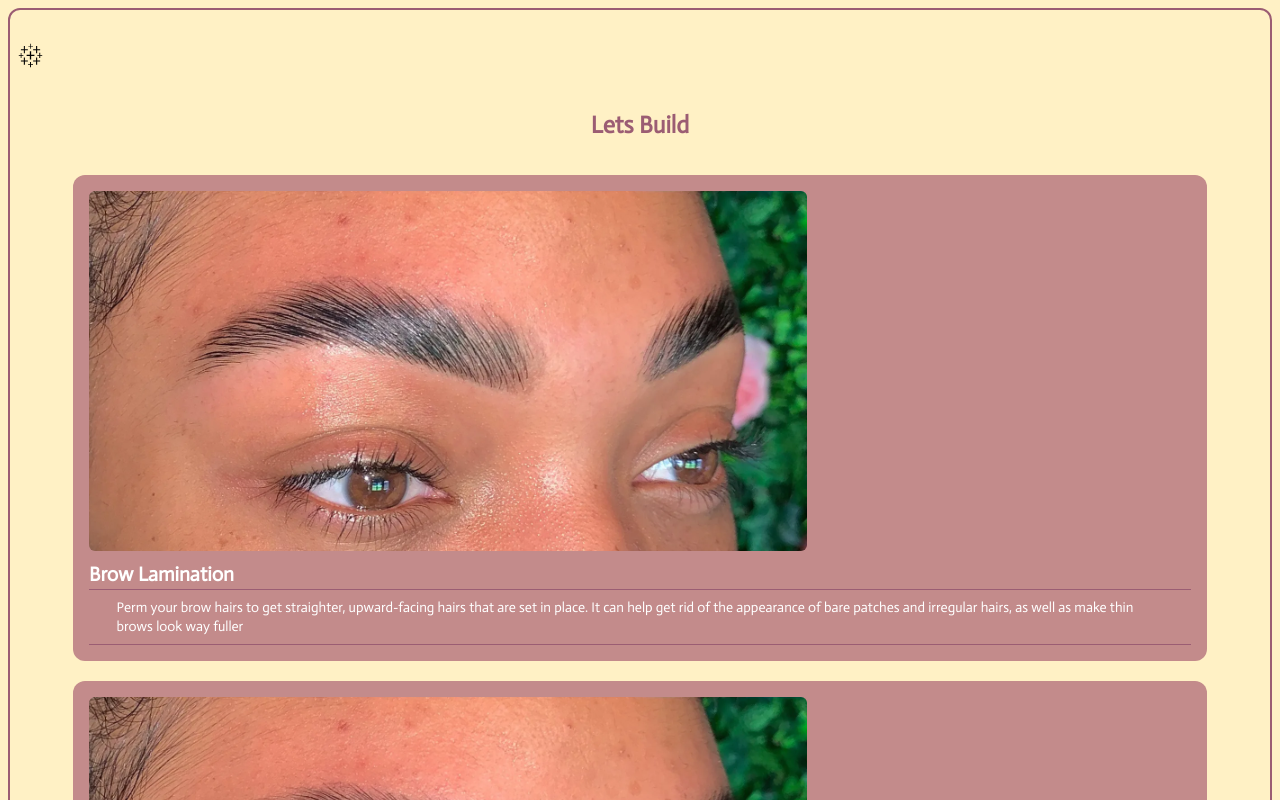
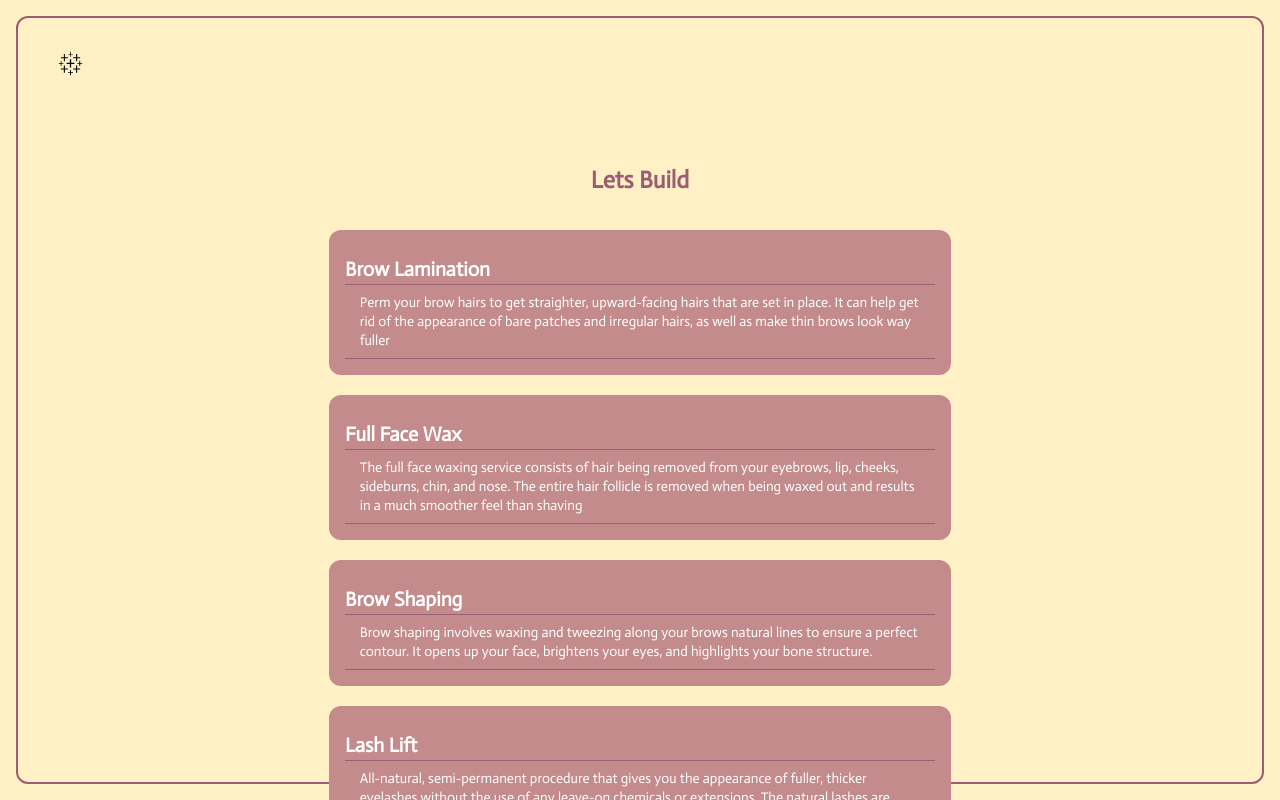
Before and after one commit to clucero36/appointments, a Next.js app in the folder nextjs-appointments/: page /service-details in a window 1280 px wide. Shown: the top 800 px of the page. Built offline with nearby package versions, Linux system fonts and the light colour scheme.

Commit message:
Layout Fix2

```diff
--- a/nextjs-appointments/components/Header.js
+++ b/nextjs-appointments/components/Header.js
@@ -9,7 +9,7 @@ import Link from 'next/link';
 const Header = () => {
 
   return (
-    <Box display='flex' justifyContent='space-between' m='2rem auto' p='0 .5rem' gap={2} >
+    <Box display='flex' justifyContent='space-between' m='2rem' p='0 .5rem' gap={2} h='10vh'>
       <Link href='/'>
         <Icon boxSize='25' as={IoLogoTableau} mt='1px'/>
       </Link>
--- a/nextjs-appointments/components/Layout.js
+++ b/nextjs-appointments/components/Layout.js
@@ -1,12 +1,14 @@
 import React from 'react';
 import Header from './Header';
+import Footer from './Footer';
 import {
   Box,
+  calc,
 } from '@chakra-ui/react';
 
 export default function Layout({children}) {
   return (
-    <Box m='.5rem' border='2px' h='100%' borderColor='#9B5D73' borderRadius='xl'>
+    <Box border='2px' borderColor='#9B5D73' borderRadius='xl' m='1rem' h='calc(100vh - 2rem)'>
       <Header />
       <main>{children}</main>
     </Box>
--- a/nextjs-appointments/components/ServiceCard.js
+++ b/nextjs-appointments/components/ServiceCard.js
@@ -10,9 +10,9 @@ const ServiceCard = ({props}) => {
 
 
   return (
-    <Box w='90%' m='0 auto'>
+    <Box w='50%' m='0 auto'>
       <Box borderRadius='xl' p='1rem' backgroundColor='#C38B8B' color='white'>
-        <Image zIndex={99} borderRadius='md' src={props.imageSrc}/>
+        {/* <Image zIndex={99} borderRadius='md' src={props.imageSrc}/> */}
         <Text fontWeight='bold' fontSize='xl' borderBottom='1px' m='.5rem 0' borderColor='#9B5D73'>{props.service}</Text>
         <Box borderBottom='1px' borderColor='#9B5D73'>
           <Text w='95%' fontSize='sm' lineHeight='19px' m='0 auto' mb='.5rem' >
--- a/nextjs-appointments/pages/availabilities.js
+++ b/nextjs-appointments/pages/availabilities.js
@@ -82,7 +82,7 @@ export default function Availabilities({ serviceData }) {
   })
 
   return (
-    <Box align='center' p='1rem' h='86vh'>
+    <Box align='center' p='1rem' >
       <Text fontSize='2xl' mb='1rem'>Availabilites</Text>
       <DatePicker
         inline
--- a/nextjs-appointments/pages/bookable-services.js
+++ b/nextjs-appointments/pages/bookable-services.js
@@ -55,7 +55,7 @@ export default function BookableServices({ serviceData }) {
     )
   })
   return (
-    <Box align='center' h='86vh'>
+    <Box align='center'>
       <Text fontSize='2xl'>Select a Service</Text>
       {renderedServices}
     </Box>
--- a/nextjs-appointments/pages/contact.js
+++ b/nextjs-appointments/pages/contact.js
@@ -83,7 +83,7 @@ export default function Contact({ serviceDetails, timeString, service }) {
     customerNote === '' && bookingDur === '' &&
     teamMember === '') {
     return (
-      <Box w='75%' m='0 auto' h='86vh'>
+      <Box w='75%' m='0 auto' >
         <Text textAlign='center'>Fill Out Your Contact Information To Complete The Booking</Text>
         <form onSubmit={handleSubmit}>
           <FormControl mt='2rem' p='10px' border='1px' borderRadius='md' borderColor='#9B5D73'>
@@ -103,7 +103,7 @@ export default function Contact({ serviceDetails, timeString, service }) {
   }
   else {
     return (
-      <Box h='86vh'>
+      <Box >
         <Text align='center' fontSize='2xl' m='0 auto'>Thank you for your business!</Text>
         <Box align='left' p='1rem' m='5rem auto' w={['80%', '60%']} display='flex' flexDir='column' gap='1rem' border='1px'>
           <Text align='center'>Appointment Details</Text>
--- a/nextjs-appointments/pages/index.js
+++ b/nextjs-appointments/pages/index.js
@@ -8,9 +8,9 @@ import Link from 'next/link'
 
 function home() {
   return (
-    <Box h='84vh'>
-      <Box width='80%' display='flex' justifyContent='space-between' m='3rem auto'>
-        <Text lineHeight='95%' width='60%' fontSize='3xl' fontWeight='bold' align='center'>Brow Care With Vegan Products</Text>
+    <Box>
+      <Box width='50%' display='flex' justifyContent='space-between' m='3rem auto'>
+        <Text lineHeight='95%' fontSize='3xl' fontWeight='bold' align='center'>Brow Care With Vegan Products</Text>
         <Image boxSize={20} src='/static/img/eyebrow.png' />
       </Box>
       <Box w='50%' display='flex' m='8rem auto' textAlign='center' justifyContent='space-around'>
--- a/nextjs-appointments/pages/service-details.js
+++ b/nextjs-appointments/pages/service-details.js
@@ -16,7 +16,7 @@ function serviceDetails() {
 
 
   return (
-    <Box >
+    <Box h='100%'>
       <Text align='center' fontSize='2xl' fontWeight='bold' color='#9B5D73'>Lets Build</Text>
       <Box p='2rem 0' gap={5} display='flex' flexDir='column'>
         {renderedServiceCards}
--- a/nextjs-appointments/pages/staffSelect.js
+++ b/nextjs-appointments/pages/staffSelect.js
@@ -59,7 +59,7 @@ export default function StaffSelect({ staffData }) {
   })
 
   return (
-    <Box p='5rem' align='center' h='86vh'>
+    <Box p='5rem' align='center'>
       <Text fontSize='2xl'>StaffSelect</Text>
       <Text>Select a Staff Member for the {service.object.itemData.name} Service</Text>
       <Box align='left'>
```
